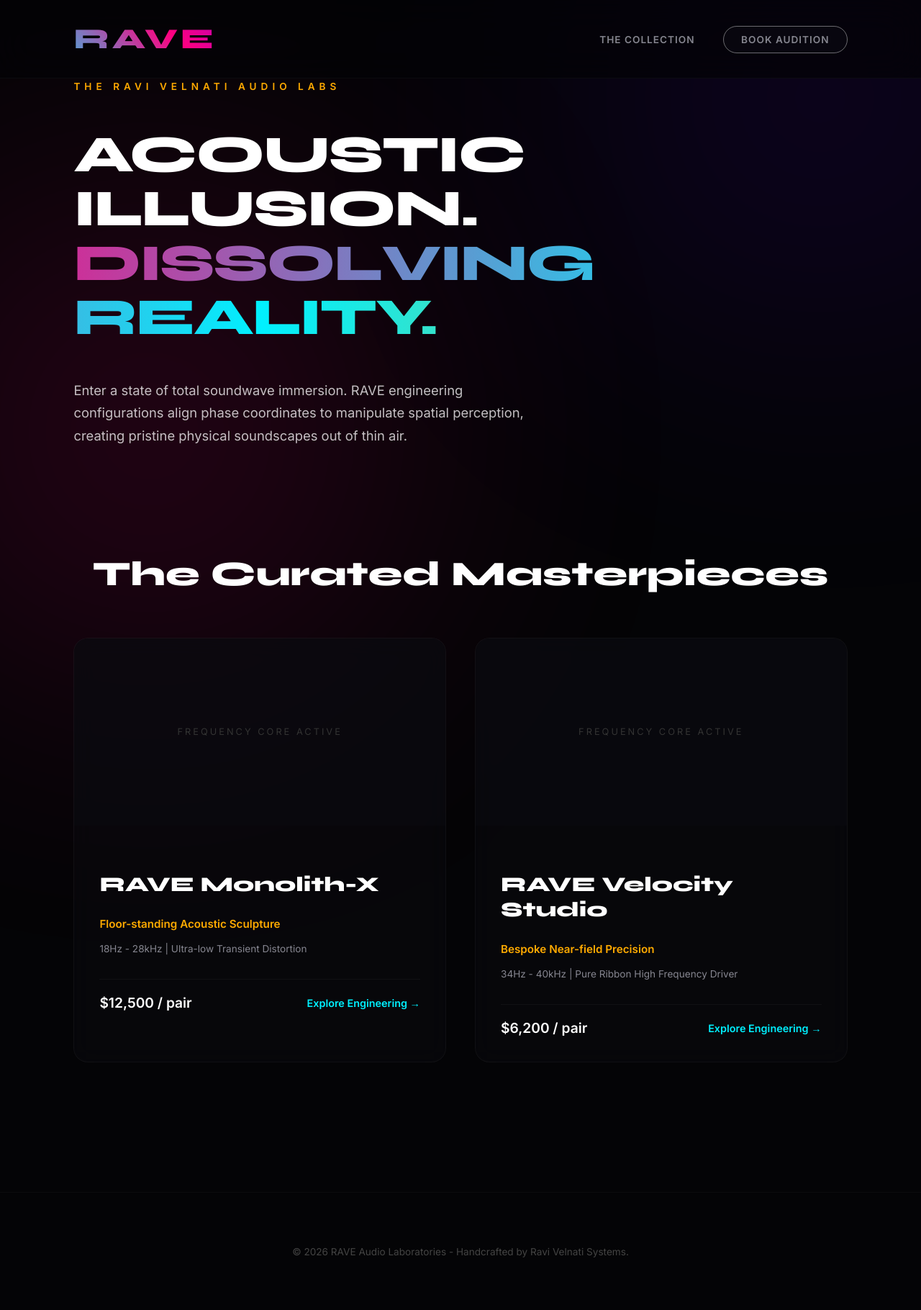
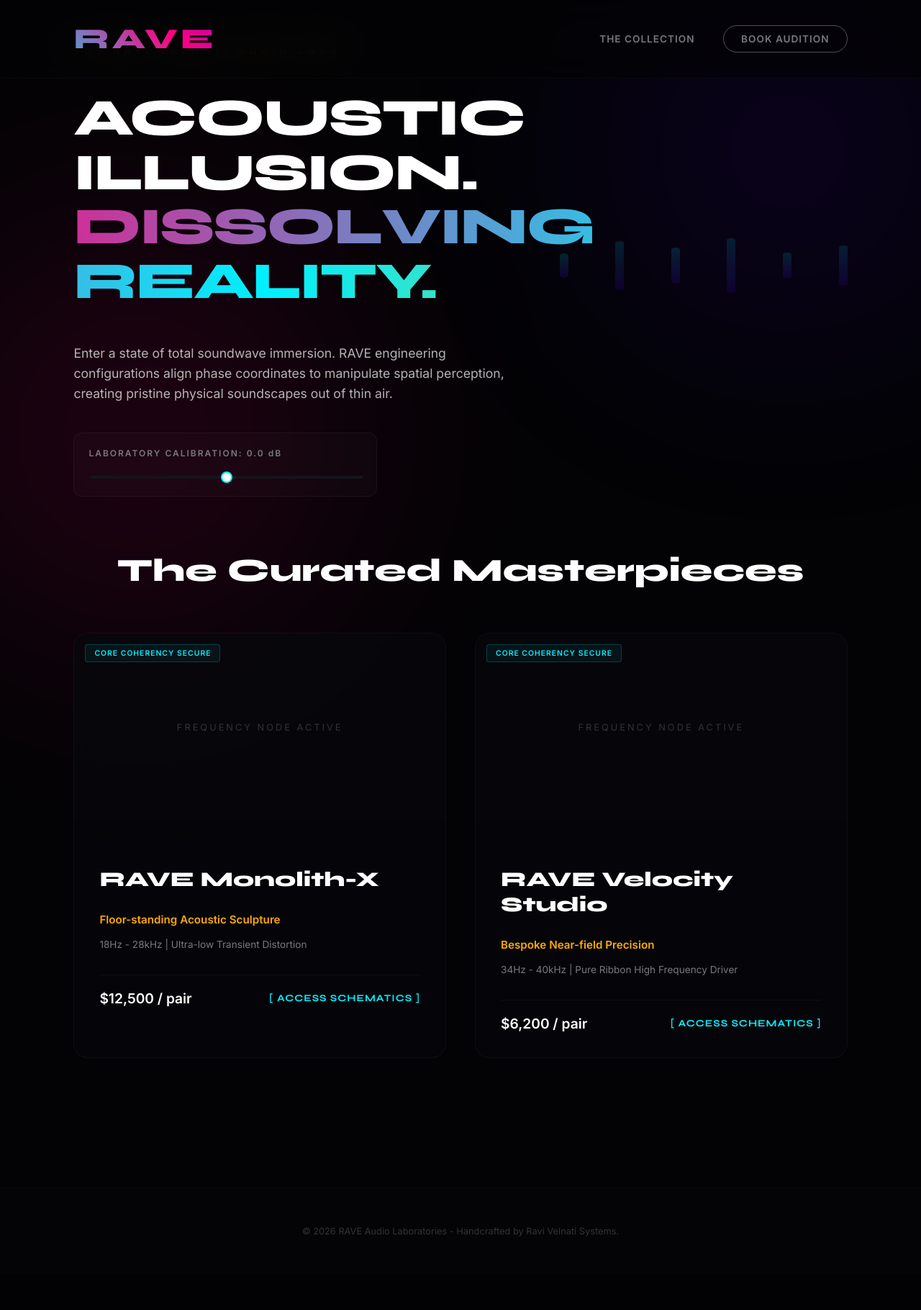
Before and after one commit to Sai-code-glitch/rave_audio, a Flask app: page / in a window 1280 px wide. Shown: the whole page at 72% size. After the commit the page ends 1718 px from the top, so only its background shows below. Run offline with Flask 3, Linux system fonts and the light colour scheme; data comes from the database, SQL or seed files in the repository.

Commit message:
Alpha Complete Deployment: Fixed structural parameters, loaded dynamic room visualizers, and magnetic kinetic button wrappers

```diff
--- a/app.py
+++ b/app.py
@@ -1,4 +1,4 @@
-from flask import Flask, render_template, request, redirect, url_for
+from flask import Flask, render_template, request
 from flask_sqlalchemy import SQLAlchemy
 
 app = Flask(__name__)
--- a/static/css/style.css
+++ b/static/css/style.css
@@ -1,129 +1,59 @@
 :root {
-    --bg-obsidian: #040406;
-    --card-dark: rgba(13, 13, 18, 0.4);
+    --bg-obsidian: #030305;
+    --card-dark: rgba(11, 11, 15, 0.4);
     --text-pure: #ffffff;
-    --text-muted: #868690;
-
-    /* Iridescent Energy Wave Core Colors */
+    --text-muted: #787882;
     --psy-neon-cyan: #00f0ff;
     --psy-magenta: #ff007f;
-    --psy-deep-purple: #6200ff;
+    --psy-deep-purple: #5800ff;
     --psy-liquid-gold: #ffaa00;
 }
-
-html {
-    scroll-behavior: smooth;
-    background-color: var(--bg-obsidian);
-}
-
-body {
-    background-color: var(--bg-obsidian);
-    color: var(--text-pure);
-    font-family: 'Inter', sans-serif;
-    margin: 0; padding: 0;
-    overflow-x: hidden;
-}
-
-/* ADVANCEMENT 1: IMMERSIVE BACKGROUND FREQUENCY BLOBS */
-.acoustic-blob {
-    position: fixed;
-    border-radius: 50%;
-    filter: blur(140px);
-    z-index: 1;
-    opacity: 0.12;
-    pointer-events: none;
-    transition: all 0.5s ease;
-}
-.blob-one {
-    width: 500px; height: 500px;
-    background: var(--psy-deep-purple);
-    top: -10%; right: -5%;
-    animation: subBassPulse 12s ease-in-out infinite alternate;
-}
-.blob-two {
-    width: 600px; height: 600px;
-    background: var(--psy-magenta);
-    bottom: -15%; left: -10%;
-    animation: subBassPulse 18s ease-in-out infinite alternate-reverse;
-}
-@keyframes subBassPulse {
-    0% { transform: scale(1) translate(0px, 0px); filter: blur(140px); }
-    50% { transform: scale(1.2) translate(40px, -30px); filter: blur(170px); opacity: 0.16; }
-    100% { transform: scale(0.9) translate(-20px, 50px); filter: blur(120px); }
-}
-
-/* UNIFIED GLASSMORPHIC NAVBAR */
-.navbar {
-    display: flex;
-    justify-content: space-between;
-    padding: 30px 8%;
-    align-items: center;
-    position: sticky; top: 0;
-    background: rgba(4, 4, 6, 0.7);
-    backdrop-filter: blur(25px);
-    -webkit-backdrop-filter: blur(25px);
-    z-index: 100;
-    border-bottom: 1px solid rgba(255, 255, 255, 0.03);
-}
-
-.logo {
-    font-family: 'Syne', sans-serif; font-size: 2.5rem; font-weight: 800; letter-spacing: 4px;
-    background: linear-gradient(45deg, var(--psy-neon-cyan), var(--psy-magenta), var(--psy-deep-purple), var(--psy-liquid-gold));
-    background-size: 300% 300%; -webkit-background-clip: text; -webkit-text-fill-color: transparent;
-    animation: chromaticFluid 8s ease infinite; transition: transform 0.4s; cursor: pointer; display: inline-block;
-}
-.logo:hover { transform: scale(1.08) skewX(-4deg); letter-spacing: 7px; }
+html { scroll-behavior: smooth; background-color: var(--bg-obsidian); }
+body { background-color: var(--bg-obsidian); color: var(--text-pure); font-family: 'Inter', sans-serif; margin: 0; overflow-x: hidden; }
+.acoustic-blob { position: fixed; border-radius: 50%; filter: blur(140px); z-index: 1; opacity: 0.12; pointer-events: none; transition: transform 0.2s ease, opacity 0.2s ease; }
+.blob-one { width: 500px; height: 500px; background: var(--psy-deep-purple); top: -5%; right: -5%; }
+.blob-two { width: 600px; height: 600px; background: var(--psy-magenta); bottom: -10%; left: -10%; animation: floatBack 20s infinite alternate; }
+@keyframes floatBack { 0% { transform: translate(0,0); } 100% { transform: translate(30px, 40px); } }
+.navbar { display: flex; justify-content: space-between; padding: 30px 8%; align-items: center; position: sticky; top: 0; background: rgba(3,3,5,0.7); backdrop-filter: blur(25px); -webkit-backdrop-filter: blur(25px); z-index: 100; border-bottom: 1px solid rgba(255,255,255,0.02); }
+.logo { font-family: 'Syne', sans-serif; font-size: 2.5rem; font-weight: 800; letter-spacing: 4px; background: linear-gradient(45deg, var(--psy-neon-cyan), var(--psy-magenta), var(--psy-deep-purple), var(--psy-liquid-gold)); background-size: 300% 300%; -webkit-background-clip: text; -webkit-text-fill-color: transparent; animation: chromaticFluid 8s ease infinite; transition: transform 0.4s; cursor: pointer; }
+.logo:hover { transform: scale(1.08) skewX(-4deg); }
 @keyframes chromaticFluid { 0% { background-position: 0% 50%; } 50% { background-position: 100% 50%; } 100% { background-position: 0% 50%; } }
-
 .nav-links a { color: var(--text-muted); text-decoration: none; margin-left: 35px; font-size: 0.85rem; font-weight: 600; letter-spacing: 1px; text-transform: uppercase; transition: all 0.3s; }
-.nav-links a:hover { color: #fff; text-shadow: 0 0 12px var(--psy-neon-cyan); }
-.cta-btn { border: 1px solid rgba(255,255,255,0.4); padding: 10px 24px; border-radius: 50px; background: rgba(255,255,255,0.02); backdrop-filter: blur(5px); }
-.cta-btn:hover { background: linear-gradient(45deg, var(--psy-magenta), var(--psy-deep-purple)); border-color: transparent; box-shadow: 0 0 20px rgba(255,0,127,0.3); transform: translateY(-2px); }
-
-/* HERO SETUP WITH RADIAL TRANSPARENCY SHIFTING */
+.nav-links a:hover { color: #fff; text-shadow: 0 0 10px var(--psy-neon-cyan); }
+.cta-btn { border: 1px solid rgba(255,255,255,0.3); padding: 10px 24px; border-radius: 50px; display: inline-block; transition: background 0.3s, box-shadow 0.3s; }
+.wave-container { position: absolute; right: 8%; width: 400px; height: 200px; display: flex; align-items: center; justify-content: space-between; opacity: 0.25; pointer-events: none; }
+.wave-bar { width: 12px; border-radius: 20px; background: linear-gradient(180deg, var(--psy-neon-cyan), var(--psy-deep-purple)); animation: audioOscillation 1.5s ease-in-out infinite alternate; }
+.bar-1 { height: 30%; animation-delay: 0.1s; } .bar-2 { height: 80%; animation-delay: 0.4s; } .bar-3 { height: 50%; animation-delay: 0.2s; }
+.bar-4 { height: 95%; animation-delay: 0.6s; } .bar-5 { height: 40%; animation-delay: 0.3s; } .bar-6 { height: 70%; animation-delay: 0.5s; }
+@keyframes audioOscillation { 0% { transform: scaleY(0.4); opacity: 0.5; } 100% { transform: scaleY(1.1); opacity: 1; } }
 .hero-section { height: 65vh; display: flex; align-items: center; padding: 0 8%; position: relative; z-index: 5; }
-
-/* ADVANCEMENT 2: KINETIC ACOUSTIC RESONANCE HEADERS */
-.resonance-header { font-family: 'Syne', sans-serif; font-size: 4.5rem; font-weight: 800; line-height: 1.05; letter-spacing: -2px; transition: transform 0.3s ease; }
-.resonance-header:hover { transform: scale(1.01) rotateX(2deg); }
-.chromatic-text { color: transparent; background: linear-gradient(90deg, var(--psy-magenta), var(--psy-neon-cyan), var(--psy-liquid-gold)); -webkit-background-clip: text; animation: waveDistort 6s linear infinite; background-size: 200% auto; }
-@keyframes waveDistort { 0% { background-position: 0% center; } 100% { background-position: 200% center; } }
-
+.resonance-header { font-family: 'Syne', sans-serif; font-size: 4.5rem; font-weight: 800; line-height: 1.05; letter-spacing: -2px; }
+.chromatic-text { color: transparent; background: linear-gradient(90deg, var(--psy-magenta), var(--psy-neon-cyan), var(--psy-liquid-gold)); -webkit-background-clip: text; background-size: 200% auto; animation: textWave 6s linear infinite; }
+@keyframes textWave { 0% { background-position: 0% center; } 100% { background-position: 200% center; } }
 .brand-subtext { color: var(--psy-liquid-gold); letter-spacing: 6px; font-weight: bold; font-size: 0.85rem; margin-bottom: 12px; }
-.hero-description { color: rgba(255, 255, 255, 0.75); max-width: 650px; margin-top: 20px; font-size: 1.15rem; line-height: 1.7; }
-
-/* ADVANCEMENT 3 & 4: HOLOGRAPHIC HETERODYNE CONSOLE CARDS */
+.hero-description { color: rgba(255, 255, 255, 0.7); max-width: 600px; margin-top: 20px; font-size: 1.1rem; line-height: 1.6; }
+.gain-control-wrapper { margin-top: 40px; background: rgba(255,255,255,0.02); border: 1px solid rgba(255,255,255,0.05); padding: 20px; border-radius: 12px; max-width: 380px; backdrop-filter: blur(5px); }
+.gain-control-wrapper label { display: block; font-size: 0.75rem; font-weight: 600; letter-spacing: 2px; color: var(--text-muted); margin-bottom: 12px; }
+#gainSlider { -webkit-appearance: none; width: 100%; background: #15151c; height: 4px; border-radius: 2px; outline: none; }
+#gainSlider::-webkit-slider-thumb { -webkit-appearance: none; width: 16px; height: 16px; border-radius: 50%; background: #fff; border: 2px solid var(--psy-neon-cyan); cursor: pointer; transition: transform 0.2s; }
+#gainSlider::-webkit-slider-thumb:hover { transform: scale(1.3); box-shadow: 0 0 10px var(--psy-neon-cyan); }
 .showroom-section { padding: 100px 8%; position: relative; z-index: 5; }
-.section-title { font-family: 'Syne', sans-serif; font-size: 3rem; font-weight: 800; text-align: center; margin-bottom: 60px; }
+.section-title { font-family: 'Syne', sans-serif; font-size: 2.8rem; font-weight: 800; text-align: center; margin-bottom: 60px; }
 .product-grid { display: flex; gap: 40px; }
-
-.product-card {
-    background: var(--card-dark);
-    border: 1px solid rgba(255, 255, 255, 0.04);
-    border-radius: 20px; flex: 1; overflow: hidden;
-    backdrop-filter: blur(15px); -webkit-backdrop-filter: blur(15px);
-    transition: all 0.5s cubic-bezier(0.165, 0.84, 0.44, 1);
-}
-.product-card:hover {
-    transform: translateY(-10px) scale(1.02);
-    border-color: rgba(0, 240, 255, 0.4);
-    box-shadow: 0 30px 60px rgba(0,0,0,0.6), 0 0 30px rgba(0,240,255,0.1);
-}
-
-.product-image-placeholder { height: 260px; background: rgba(10,10,15,0.6); display: flex; align-items: center; justify-content: center; color: #333; font-size: 0.8rem; letter-spacing: 3px; position: relative; overflow: hidden; }
+.product-card { background: var(--card-dark); border: 1px solid rgba(255, 255, 255, 0.04); border-radius: 20px; flex: 1; overflow: hidden; backdrop-filter: blur(15px); -webkit-backdrop-filter: blur(15px); transition: all 0.5s cubic-bezier(0.165, 0.84, 0.44, 1); }
+.product-card:hover { transform: translateY(-10px); border-color: rgba(0, 240, 255, 0.4); box-shadow: 0 30px 60px rgba(0,0,0,0.6), 0 0 30px rgba(0,240,255,0.1); }
+.product-image-placeholder { height: 260px; background: rgba(8,8,12,0.7); display: flex; align-items: center; justify-content: center; color: #333; font-size: 0.8rem; letter-spacing: 3px; position: relative; overflow: hidden; }
 .laser-sweep { position: absolute; top: 0; left: -100%; width: 50%; height: 100%; background: linear-gradient(90deg, transparent, rgba(255,0,127,0.15), transparent); transform: skewX(-25deg); animation: dynamicLaser 7s infinite linear; }
 @keyframes dynamicLaser { 0% { left: -100%; } 30% { left: 150%; } 100% { left: 150%; } }
-
+.hardware-stamp { position: absolute; top: 15px; left: 15px; background: rgba(0, 240, 255, 0.06); border: 1px solid rgba(0, 240, 255, 0.2); padding: 5px 12px; border-radius: 4px; font-size: 0.65rem; font-weight: bold; color: var(--psy-neon-cyan); letter-spacing: 1px; }
 .product-info { padding: 35px; }
 .product-info h3 { font-size: 1.8rem; font-family: 'Syne', sans-serif; font-weight: 800; }
 .tagline { color: var(--psy-liquid-gold); font-size: 0.95rem; margin: 6px 0 15px 0; font-weight: 600; }
 .specs { color: var(--text-muted); font-size: 0.85rem; line-height: 1.6; }
 .card-footer { margin-top: 30px; padding-top: 20px; border-top: 1px solid rgba(255, 255, 255, 0.04); display: flex; justify-content: space-between; align-items: center; }
 .price { font-weight: bold; font-size: 1.2rem; }
-.view-details { color: var(--psy-neon-cyan); text-decoration: none; font-size: 0.9rem; font-weight: bold; transition: all 0.3s; }
-.view-details:hover { color: var(--psy-magenta); transform: translateX(5px); }
-
-/* HOLOGRAPHIC INTAKE MATRIX FORM */
+.schematics-btn { color: var(--psy-neon-cyan); text-decoration: none; font-size: 0.85rem; font-weight: bold; letter-spacing: 1px; font-family: 'Syne', sans-serif; transition: all 0.3s; position: relative; }
+.schematics-btn:hover { color: #fff; text-shadow: 0 0 10px var(--psy-neon-cyan); transform: translateX(3px); }
 .glass-form { background: rgba(13, 13, 18, 0.4); backdrop-filter: blur(25px); -webkit-backdrop-filter: blur(25px); padding: 50px; border: 1px solid rgba(255,255,255,0.04); border-radius: 16px; }
 .form-group { margin-bottom: 25px; }
 .form-group label { display: block; margin-bottom: 10px; font-size: 0.85rem; font-weight: 600; color: var(--text-muted); letter-spacing: 1px; text-transform: uppercase; }
--- a/templates/book.html
+++ b/templates/book.html
@@ -3,7 +3,6 @@
 <section style="padding: 120px 8%; max-width: 650px; margin: 0 auto; position: relative; z-index: 5;">
     <h1 style="font-family: 'Syne', sans-serif; font-size: 3rem; font-weight: 800; text-align: center; margin-bottom: 15px;">Private Audition Intake</h1>
     <p style="text-align: center; color: var(--text-muted); margin-bottom: 50px;">Enter the laboratory coordinates to reserve a calibrated listening session.</p>
-
     <form action="/book" method="POST" class="glass-form">
         <div class="form-group">
             <label>Full Legal Name</label>
--- a/templates/index.html
+++ b/templates/index.html
@@ -1,12 +1,18 @@
 {% extends 'layout.html' %}
-{% block title %}RAVE | Acoustic Illusion by Ravi Velnati{% endblock %}
-
 {% block content %}
 <header class="hero-section">
+    <div class="wave-container">
+        <div class="wave-bar bar-1"></div><div class="wave-bar bar-2"></div><div class="wave-bar bar-3"></div>
+        <div class="wave-bar bar-4"></div><div class="wave-bar bar-5"></div><div class="wave-bar bar-6"></div>
+    </div>
     <div class="hero-content">
         <p class="brand-subtext">THE RAVI VELNATI AUDIO LABS</p>
         <h1 class="resonance-header">ACOUSTIC ILLUSION.<br><span class="chromatic-text">DISSOLVING REALITY.</span></h1>
         <p class="hero-description">Enter a state of total soundwave immersion. RAVE engineering configurations align phase coordinates to manipulate spatial perception, creating pristine physical soundscapes out of thin air.</p>
+        <div class="gain-control-wrapper">
+            <label for="gainSlider">LABORATORY CALIBRATION: <span id="gainDisplay">0.0</span> dB</label>
+            <input type="range" id="gainSlider" min="-12" max="12" step="0.1" value="0">
+        </div>
     </div>
 </header>
 
@@ -17,7 +23,8 @@
         <div class="product-card">
             <div class="product-image-placeholder">
                 <div class="laser-sweep"></div>
-                <span>FREQUENCY CORE ACTIVE</span>
+                <div class="hardware-stamp">CORE COHERENCY SECURE</div>
+                <span>FREQUENCY NODE ACTIVE</span>
             </div>
             <div class="product-info">
                 <h3>{{ product.name }}</h3>
@@ -25,11 +32,24 @@
                 <p class="specs">{{ product.frequency_specs }}</p>
                 <div class="card-footer">
                     <span class="price">{{ product.price }}</span>
-                    <a href="/product/{{ product.id }}" class="view-details">Explore Engineering &rarr;</a>
+                    <a href="/product/{{ product.id }}" class="view-details schematics-btn">[ ACCESS SCHEMATICS ]</a>
                 </div>
             </div>
         </div>
         {% endfor %}
     </div>
 </section>
+
+<script>
+    const slider = document.getElementById('gainSlider');
+    const display = document.getElementById('gainDisplay');
+    const blobOne = document.querySelector('.blob-one');
+    slider.addEventListener('input', (e) => {
+        const val = parseFloat(e.target.value).toFixed(1);
+        display.innerText = val > 0 ? `+${val}` : val;
+        const scaleFactor = 1 + (val / 24);
+        blobOne.style.transform = `scale(${scaleFactor})`;
+        blobOne.style.opacity = 0.12 + (val / 100);
+    });
+</script>
 {% endblock %}
--- a/templates/layout.html
+++ b/templates/layout.html
@@ -3,8 +3,8 @@
 <head>
     <meta charset="UTF-8">
     <meta name="viewport" content="width=device-width, initial-scale=1.0">
-    <title>{% block title %}RAVE | Acoustic Illusion{% endblock %}</title>
-    <link rel="stylesheet" href="{{ url_for('static', filename='css/style.css') }}?v=ACOUSTIC_ILLUSION_v2">
+    <title>{% block title %}RAVE | Alpha Laboratory{% endblock %}</title>
+    <link rel="stylesheet" href="{{ url_for('static', filename='css/style.css') }}?v=ALPHA_STAGE_v3">
     <link href="https://fonts.googleapis.com/css2?family=Inter:wght@300;400;600&family=Syne:wght@700;800&display=swap" rel="stylesheet">
 </head>
 <body>
@@ -15,16 +15,33 @@
         <div class="logo"><a href="/" style="text-decoration:none; color:inherit;">RAVE</a></div>
         <div class="nav-links">
             <a href="/#collection">The Collection</a>
-            <a href="/book" class="cta-btn">Book Audition</a>
+            <a href="/book" class="cta-btn magnetic-target">Book Audition</a>
         </div>
     </nav>
 
-    <main class="page-transition-wrapper">
+    <main>
         {% block content %}{% endblock %}
     </main>
 
-    <footer style="padding: 60px 8%; background: rgba(5,5,7,0.8); backdrop-filter: blur(10px); border-top: 1px solid rgba(255,255,255,0.03); text-align: center; color: #444; font-size: 0.85rem; margin-top: 80px; position: relative; z-index: 5;">
+    <footer style="padding: 40px 8%; background: rgba(5,5,7,0.9); border-top: 1px solid rgba(255,255,255,0.02); text-align: center; color: #333; font-size: 0.8rem; margin-top: 80px; position: relative; z-index: 5;">
         <p>&copy; 2026 RAVE Audio Laboratories - Handcrafted by Ravi Velnati Systems.</p>
     </footer>
+
+    <script>
+        document.addEventListener('mousemove', (e) => {
+            const targets = document.querySelectorAll('.magnetic-target');
+            targets.forEach(target => {
+                const rect = target.getBoundingClientRect();
+                const x = e.clientX - (rect.left + rect.width/2);
+                const y = e.clientY - (rect.top + rect.height/2);
+                const distance = Math.sqrt(x*x + y*y);
+                if (distance < 100) {
+                    target.style.transform = `translate(${x * 0.3}px, ${y * 0.3}px)`;
+                } else {
+                    target.style.transform = 'translate(0px, 0px)';
+                }
+            });
+        });
+    </script>
 </body>
 </html>
--- a/templates/product.html
+++ b/templates/product.html
@@ -1,6 +1,6 @@
 {% extends 'layout.html' %}
 {% block content %}
-<section class="glass-container" style="padding: 120px 8% 60px 8%; display: flex; gap: 80px; align-items: center; position: relative; z-index: 5;">
+<section style="padding: 120px 8% 60px 8%; display: flex; gap: 80px; align-items: center; position: relative; z-index: 5;">
     <div style="flex: 1; height: 500px; background: rgba(20,20,25,0.4); backdrop-filter: blur(20px); border: 1px solid rgba(255,255,255,0.05); display: flex; align-items: center; justify-content: center; color: #444; border-radius: 16px;">
         [ System Architecture Field Capture ]
     </div>
@@ -9,7 +9,6 @@
         <h1 style="font-family: 'Syne', sans-serif; font-size: 3.5rem; margin: 10px 0; font-weight: 800;">{{ speaker.name }}</h1>
         <p style="font-size: 1.2rem; color: var(--text-muted); margin-bottom: 30px;">{{ speaker.tagline }}</p>
         <p style="line-height: 1.8; color: #ccc; margin-bottom: 40px;">{{ speaker.description }}</p>
-
         <table style="width: 100%; border-collapse: collapse; margin-bottom: 40px; font-size: 0.95rem;">
             <tr style="border-bottom: 1px solid rgba(255,255,255,0.05);"><td style="padding: 15px 0; color: var(--text-muted);">Acoustic Field</td><td style="padding: 15px 0; text-align: right;">{{ speaker.frequency_specs }}</td></tr>
             <tr style="border-bottom: 1px solid rgba(255,255,255,0.05);"><td style="padding: 15px 0; color: var(--text-muted);">Cabinet Finish</td><td style="padding: 15px 0; text-align: right;">{{ speaker.cabinet_finish }}</td></tr>
```
